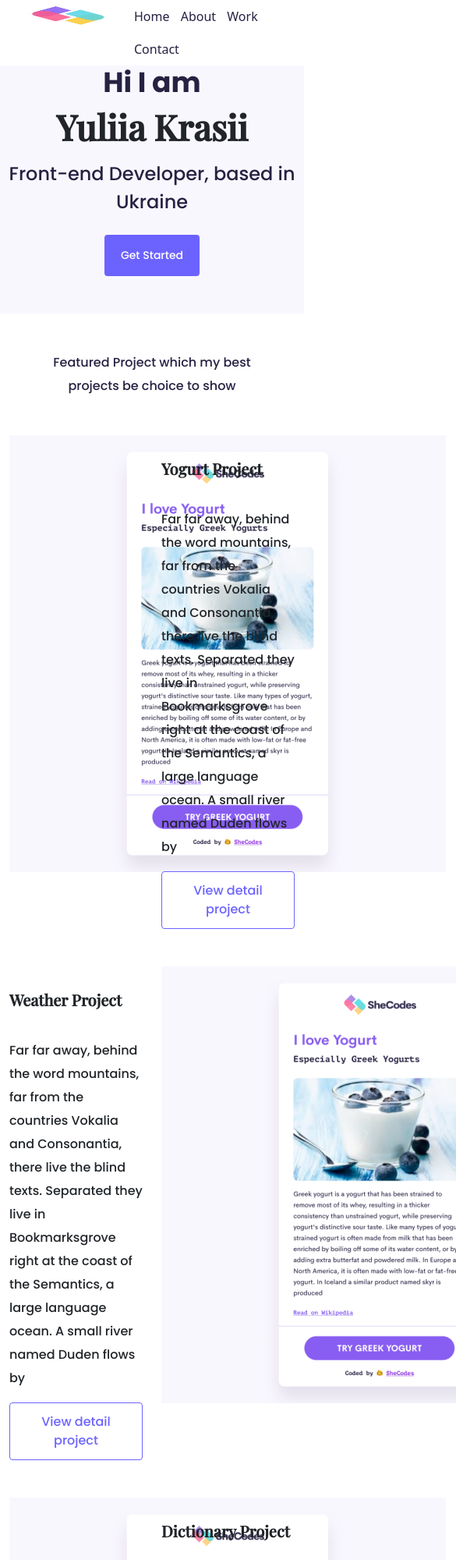
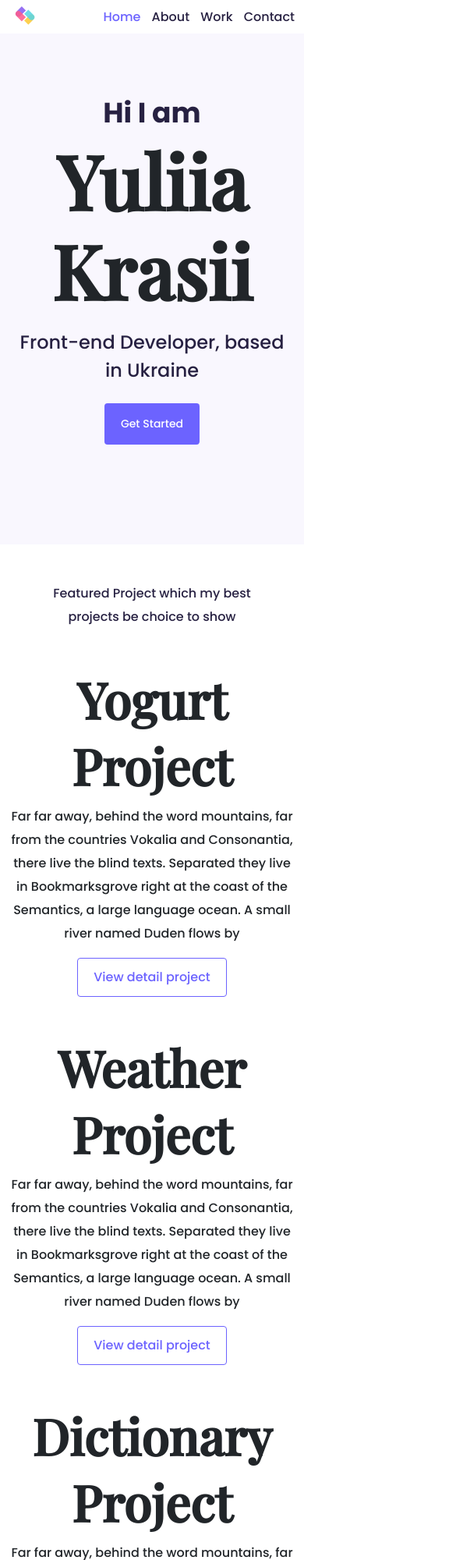
Before and after one commit to yulyakrasii/portfolio-project, a plain HTML site: page index.html in a window 390 px wide. Shown: the top 2000 px of the page at 78% size, 585 px wide, since content can reach past the window. Drawn offline with nearby package versions, Linux system fonts and the light colour scheme.

Commit message:
made the homepage responsive!

```diff
--- a/index.html
+++ b/index.html
@@ -23,9 +23,13 @@
     <div class="container">
       <nav class="d-flex justify-content-between">
         <img src="images/logo.png" class="logo d-none d-md-block" alt="logo" />
-        <img src="images/logo-small.jpg" class="logo d-block d-md-none" alt="logo">
+        <img
+          src="images/logo-small.jpg"
+          class="logo d-block d-md-none"
+          alt="logo"
+        />
         <ul>
-          <li>
+          <li class="active">
             <a href="/index.html">Home</a>
           </li>
           <li>
@@ -47,49 +51,67 @@
         Featured Project which my best projects be choice to show
       </p>
       <div class="row mb-5">
-        <div class="col-6">
-          <img src="images/yogurt.png" alt="yogurt project" />
+        <div class="col d-none d-lg-block">
+          <img
+            src="images/yogurt.png"
+            alt="yogurt project"
+            class="project-image img-fluid"
+          />
         </div>
-        <div class="col-6">
-          <h2 class="project-name">Yogurt Project</h2>
-          <p>
-            Far far away, behind the word mountains, far from the countries
-            Vokalia and Consonantia, there live the blind texts. Separated they
-            live in Bookmarksgrove right at the coast of the Semantics, a large
-            language ocean. A small river named Duden flows by
-          </p>
-          <a href="#" class="btn btn-branding-outline">View detail project</a>
+        <div class="col">
+          <div class="project-description">
+            <h2 class="project-name">Yogurt Project</h2>
+            <p>
+              Far far away, behind the word mountains, far from the countries
+              Vokalia and Consonantia, there live the blind texts. Separated
+              they live in Bookmarksgrove right at the coast of the Semantics, a
+              large language ocean. A small river named Duden flows by
+            </p>
+            <a href="#" class="btn btn-branding-outline">View detail project</a>
+          </div>
         </div>
       </div>
       <div class="row mb-5">
-        <div class="col-6">
-          <h2 class="project-name">Weather Project</h2>
-          <p>
-            Far far away, behind the word mountains, far from the countries
-            Vokalia and Consonantia, there live the blind texts. Separated they
-            live in Bookmarksgrove right at the coast of the Semantics, a large
-            language ocean. A small river named Duden flows by
-          </p>
-          <a href="#" class="btn btn-branding-outline">View detail project</a>
+        <div class="col">
+          <div class="project-description">
+            <h2 class="project-name">Weather Project</h2>
+            <p>
+              Far far away, behind the word mountains, far from the countries
+              Vokalia and Consonantia, there live the blind texts. Separated
+              they live in Bookmarksgrove right at the coast of the Semantics, a
+              large language ocean. A small river named Duden flows by
+            </p>
+            <a href="#" class="btn btn-branding-outline">View detail project</a>
+          </div>
         </div>
-        <div class="col-6">
-          <img src="images/yogurt.png" alt="yogurt project" />
+        <div class="col d-none d-lg-block">
+          <img
+            src="images/weather.png"
+            alt="weather project"
+            class="img-fluid"
+          />
         </div>
       </div>
 
       <div class="row mb-5">
-        <div class="col-6">
-          <img src="images/yogurt.png" alt="yogurt project" />
+        <div class="col d-none d-lg-block">
+          <img
+            src="images/dictionary.png"
+            alt="dictionary project"
+            class="img-fluid"
+          />
         </div>
-        <div class="col-6">
-          <h2 class="project-name">Dictionary Project</h2>
-          <p>
-            Far far away, behind the word mountains, far from the countries
-            Vokalia and Consonantia, there live the blind texts. Separated they
-            live in Bookmarksgrove right at the coast of the Semantics, a large
-            language ocean. A small river named Duden flows by
-          </p>
-          <a href="#" class="btn btn-branding-outline">View detail project</a>
+        <div class="col">
+          <div class="project-description">
+            <h2 class="project-name">Dictionary Project</h2>
+            <p>
+              Far far away, behind the word mountains, far from the countries
+              Vokalia and Consonantia, there live the blind texts. Separated
+              they live in Bookmarksgrove right at the coast of the Semantics, a
+              large language ocean. A small river named Duden flows by
+            </p>
+            <a href="#" class="btn btn-branding-outline">View detail project</a>
+          </div>
         </div>
       </div>
     </div>
--- a/styles/styles.css
+++ b/styles/styles.css
@@ -42,6 +42,7 @@ nav ul {
 nav a {
   text-decoration: none;
   color: #272142;
+  font-family: var(--default-font-family);
 }
 
 nav li.active a {
@@ -140,22 +141,22 @@ nav a:hover {
   font-family: "Poppins", sans-serif;
 }
 
-img {
+.project-image {
+  width: 560px;
+  height: 560px;
+}
+
+#profile-photo {
   width: 560px;
   height: 560px;
 }
 
 @media (max-width: 900px) {
-  #hero h1 {
-    font-size: 45px;
+  #hero {
+    padding: 80px 20px;
   }
-  .container h2 {
-    font-size: 20px;
-  }
-  .about-section {
-    text-align: center;
-  }
-  .content {
+  .project-description {
+    padding: 0;
     text-align: center;
   }
 }
```
Also changed, not shown: about.html (+1 -1 lines).
